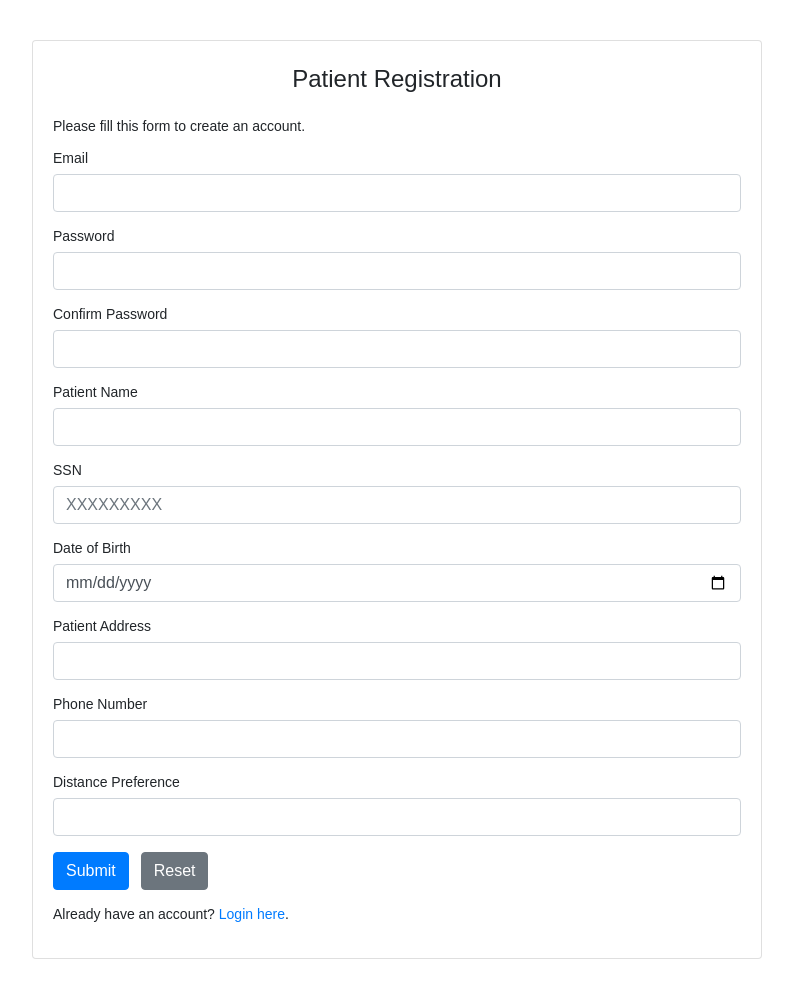
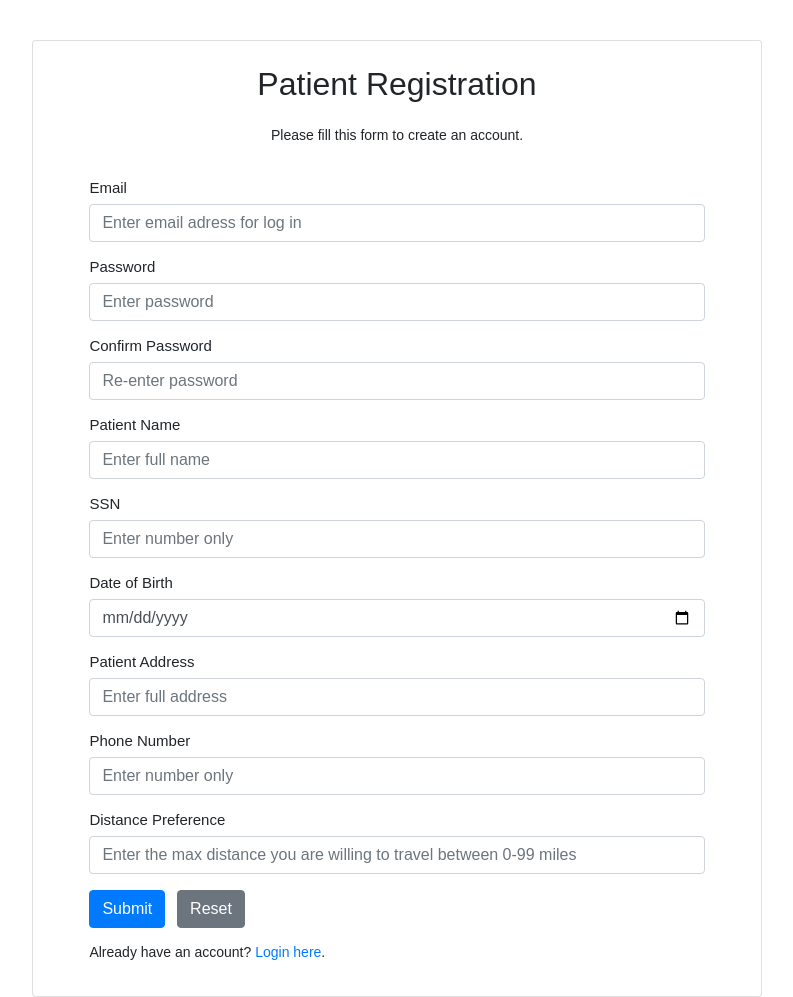
Before and after one commit to i-rahman/Covid-Vaccine-Portal, a PHP site: page /register_patient.php in a window 1280 px wide. Shown: the part 64-1061 px from the top of the page, without its empty margins (243-1036 px from the left). Before the commit the page ends 1023 px from the top, so only its background shows below. Run offline with PHP 8.4, Linux system fonts and the light colour scheme; a stand-in replaces the project's code that opens the database connection.

Commit message:
Add placeholder and fix UI

```diff
--- a/register_patient.php
+++ b/register_patient.php
@@ -176,6 +176,10 @@ if ($_SERVER["REQUEST_METHOD"] == "POST") {
             padding: 20px;
             align-self: center;
         }
+
+        label {
+            font: 15px sans-serif;
+            }
     </style>
 </head>
 
@@ -183,37 +187,37 @@ if ($_SERVER["REQUEST_METHOD"] == "POST") {
     <div class="container">
         <div class="row">
             <aside class="col-sm-8" style="margin: auto">
-                <div class="card">
-                    <article class="card-body">
-                        <h4 class="card-title text-center mb-4 mt-1">
-                            Patient Registration
-                        </h4>
-                        </hr>
-                        <p>Please fill this form to create an account.</p>
+                <div class="card" style="align-items: center;">
+                <h2 class="card-title text-center mb-4 mt-4">
+                Patient Registration
+                    </h2>
+                    <p>Please fill this form to create an account.</p>
+
+                    <article class="card-body" style="width:90%">
                         <form action="<?php echo htmlspecialchars($_SERVER["PHP_SELF"]); ?>" method="post">
                             <div class="form-group">
                                 <label>Email</label>
-                                <input type="email" name="patientEmail" class="form-control <?php echo (!empty($patientEmail_err)) ? 'is-invalid' : ''; ?>" value="<?php echo $patientEmail; ?>">
+                                <input type="email" name="patientEmail" placeholder="Enter email adress for log in" class="form-control <?php echo (!empty($patientEmail_err)) ? 'is-invalid' : ''; ?>" value="<?php echo $patientEmail; ?>">
                                 <span class="invalid-feedback"><?php echo $patientEmail_err; ?></span>
                             </div>
                             <div class="form-group">
                                 <label>Password</label>
-                                <input type="password" name="patientPassword" class="form-control <?php echo (!empty($password_err)) ? 'is-invalid' : ''; ?>" value="<?php echo $patientPassword; ?>">
+                                <input type="password" name="patientPassword" placeholder="Enter password" class="form-control <?php echo (!empty($password_err)) ? 'is-invalid' : ''; ?>" value="<?php echo $patientPassword; ?>">
                                 <span class="invalid-feedback"><?php echo $password_err; ?></span>
                             </div>
                             <div class="form-group">
                                 <label>Confirm Password</label>
-                                <input type="password" name="confirm_password" class="form-control <?php echo (!empty($confirm_password_err)) ? 'is-invalid' : ''; ?>" value="<?php echo $confirm_password; ?>">
+                                <input type="password" name="confirm_password" placeholder="Re-enter password" class="form-control <?php echo (!empty($confirm_password_err)) ? 'is-invalid' : ''; ?>" value="<?php echo $confirm_password; ?>">
                                 <span class="invalid-feedback"><?php echo $confirm_password_err; ?></span>
                             </div>
                             <div class="form-group">
                                 <label>Patient Name</label>
-                                <input type="text" name="patientName" class="form-control <?php echo (!empty($patientName_err)) ? 'is-invalid' : ''; ?>" value="<?php echo $patientName; ?>">
+                                <input type="text" name="patientName" placeholder="Enter full name" class="form-control <?php echo (!empty($patientName_err)) ? 'is-invalid' : ''; ?>" value="<?php echo $patientName; ?>">
                                 <span class="invalid-feedback"><?php echo $patientName_err; ?></span>
                             </div>
                             <div class="form-group">
                                 <label>SSN</label>
-                                <input type="text" placeholder="XXXXXXXXX" pattern="\d{9}" name="ssn" class="form-control <?php echo (!empty($ssn_err)) ? 'is-invalid' : ''; ?>" value="<?php echo $ssn; ?>">
+                                <input type="text" placeholder="Enter number only" pattern="\d{9}" name="ssn" class="form-control <?php echo (!empty($ssn_err)) ? 'is-invalid' : ''; ?>" value="<?php echo $ssn; ?>">
                                 <span class="invalid-feedback"><?php echo $ssn_err; ?></span>
                             </div>
                             <div class="form-group">
@@ -223,17 +227,17 @@ if ($_SERVER["REQUEST_METHOD"] == "POST") {
                             </div>
                             <div class="form-group">
                                 <label>Patient Address</label>
-                                <input type="text" name="patientAddress" class="form-control <?php echo (!empty($patientAddress_err)) ? 'is-invalid' : ''; ?>" value="<?php echo $patientAddress; ?>">
+                                <input type="text" name="patientAddress" placeholder="Enter full address"  class="form-control <?php echo (!empty($patientAddress_err)) ? 'is-invalid' : ''; ?>" value="<?php echo $patientAddress; ?>">
                                 <span class="invalid-feedback"><?php echo $patientAddress_err; ?></span>
                             </div>
                             <div class="form-group">
                                 <label>Phone Number</label>
-                                <input type="tel" name="patientPhone" class="form-control <?php echo (!empty($patientPhone_err)) ? 'is-invalid' : ''; ?>" value="<?php echo $patientPhone; ?>">
+                                <input type="tel" name="patientPhone" placeholder="Enter number only" class="form-control <?php echo (!empty($patientPhone_err)) ? 'is-invalid' : ''; ?>" value="<?php echo $patientPhone; ?>">
                                 <span class="invalid-feedback"><?php echo $patientPhone_err; ?></span>
                             </div>
                             <div class="form-group">
                                 <label>Distance Preference</label>
-                                <input type="text" pattern="\d{0-2}" name="distancePreference" class="form-control <?php echo (!empty($distancePreference_err)) ? 'is-invalid' : ''; ?>" value="<?php echo $distancePreference; ?>">
+                                <input type="text" pattern="\d{1-2}" placeholder="Enter the max distance you are willing to travel between 0-99 miles"  name="distancePreference" class="form-control <?php echo (!empty($distancePreference_err)) ? 'is-invalid' : ''; ?>" value="<?php echo $distancePreference; ?>">
                                 <span class="invalid-feedback"><?php echo $distancePreference_err; ?></span>
                             </div>
 
```
